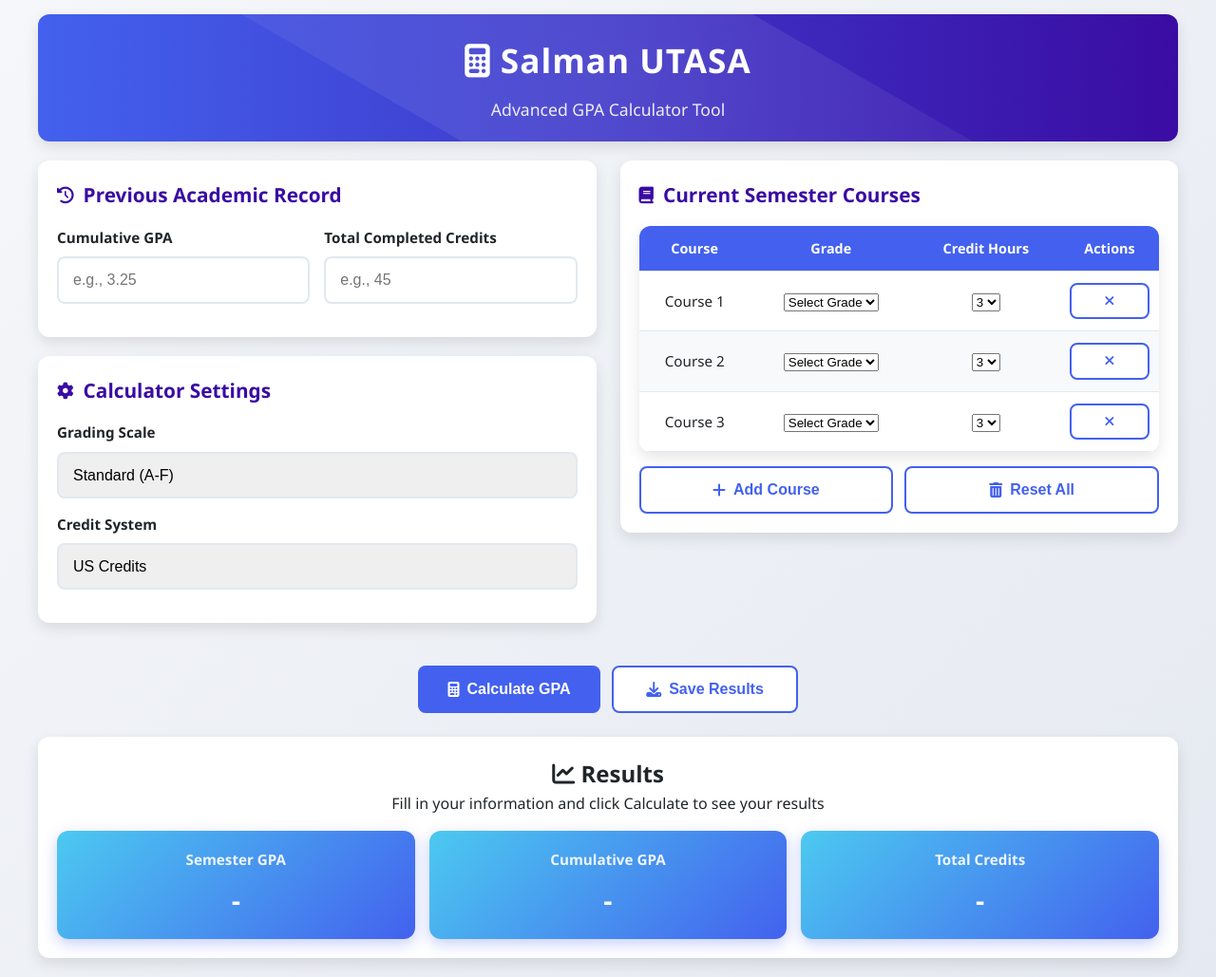
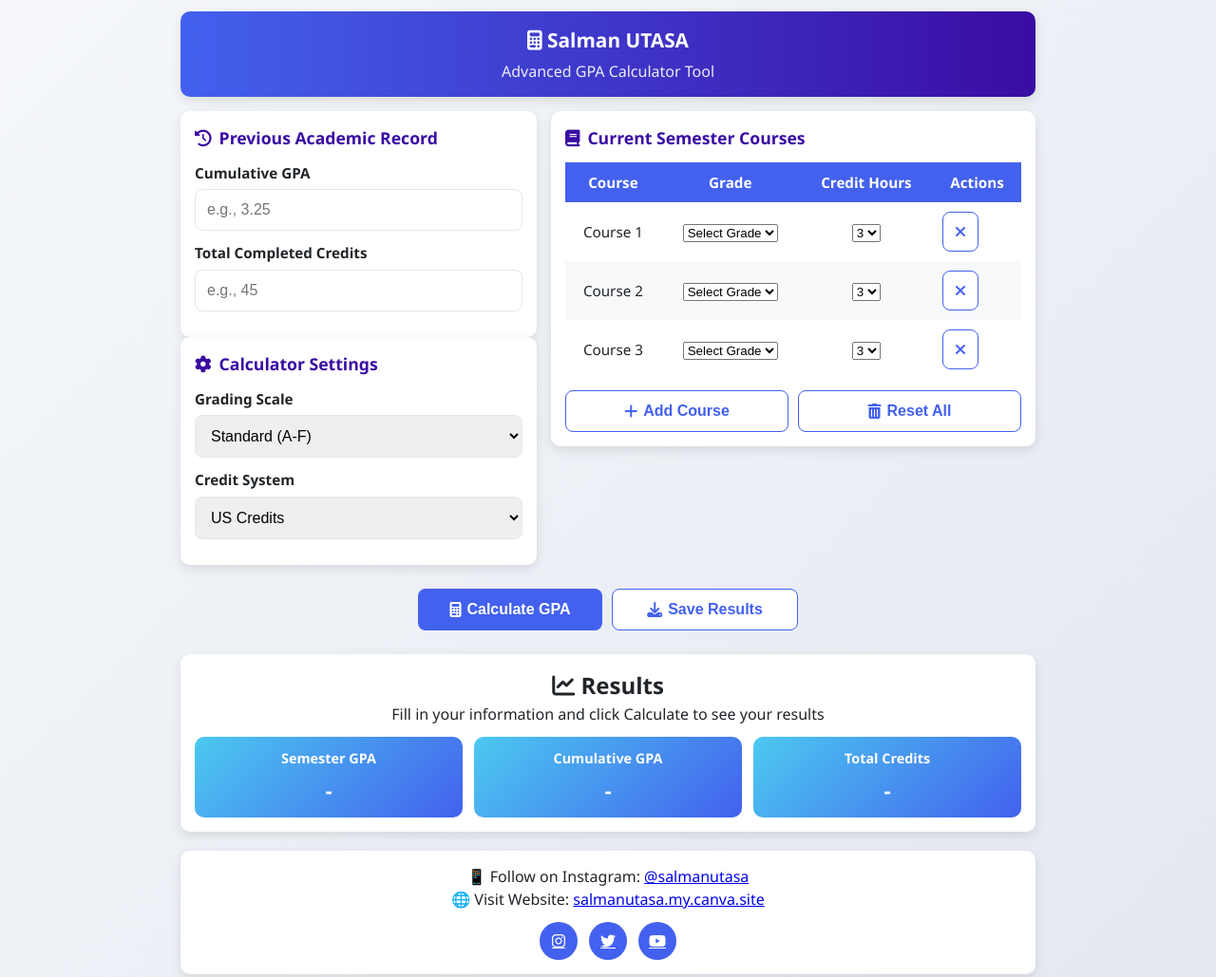
Before and after one commit to salman-20/gpa-calculator, a plain HTML site: page index.html in a window 1280 px wide. Shown: the top 1029 px of the page at 95% size. Drawn offline with Linux system fonts and the light colour scheme.

Commit message:
Update index.html

```diff
--- a/index.html
+++ b/index.html
@@ -5,7 +5,8 @@
   <title>Salman UTASA - Advanced GPA Calculator</title>
   <meta name="viewport" content="width=device-width, initial-scale=1.0">
   <link rel="stylesheet" href="https://cdnjs.cloudflare.com/ajax/libs/font-awesome/6.4.0/css/all.min.css">
-  <style>
+
+    <style>
     :root {
       --primary: #4361ee;
       --secondary: #3a0ca3;
@@ -13,455 +14,125 @@
       --light: #f8f9fa;
       --dark: #212529;
       --gray: #6c757d;
-      --border-radius: 12px;
-      --box-shadow: 0 6px 15px rgba(0, 0, 0, 0.1);
-      --transition: all 0.3s ease;
+      --border-radius: 10px;
+      --box-shadow: 0 4px 12px rgba(0, 0, 0, 0.1);
+      --transition: all 0.2s ease;
     }
 
-    * {
-      box-sizing: border-box;
-      margin: 0;
-      padding: 0;
+    * { box-sizing: border-box; margin: 0; padding: 0; }
+
+    body {
+      font-family: 'Segoe UI', sans-serif;
+      background: linear-gradient(135deg, #f5f7fa 0%, #e4e8f0 100%);
+      color: var(--dark);
+      font-size: 16px;
+      line-height: 1.5;
+      padding: 12px;
+      min-height: 100vh;
     }
 
-    body {
-      font-family: 'Segoe UI', Tahoma, Geneva, Verdana, sans-serif;
-      background: linear-gradient(135deg, #f5f7fa 0%, #e4e8f0 100%);
-      color: var(--dark);
-      line-height: 1.6;
-      padding: 15px;
-      min-height: 100vh;
-      font-size: 16px;
-    }
-
-    .container {
-      max-width: 1200px;
-      margin: 0 auto;
-    }
+    .container { max-width: 900px; margin: auto; }
 
     header {
       text-align: center;
-      padding: 20px 15px;
+      padding: 15px;
       background: linear-gradient(to right, var(--primary), var(--secondary));
       color: white;
       border-radius: var(--border-radius);
       box-shadow: var(--box-shadow);
-      margin-bottom: 20px;
-      position: relative;
-      overflow: hidden;
-    }
-
-    header::before {
-      content: '';
-      position: absolute;
-      top: -50%;
-      left: -50%;
-      width: 200%;
-      height: 200%;
-      background: radial-gradient(circle, rgba(255,255,255,0.1) 0%, transparent 70%);
-      transform: rotate(30deg);
-    }
-
-    header h1 {
-      margin: 0;
-      font-size: 1.8rem;
-      letter-spacing: 1px;
+      margin-bottom: 15px;
       position: relative;
     }
 
-    header p {
-      margin: 10px 0 0;
-      font-size: 1rem;
-      opacity: 0.9;
-      position: relative;
-    }
+    header h1 { font-size: 1.3rem; margin-bottom: 5px; }
+    header p { font-size: 1rem; opacity: 0.9; }
 
-    .main-content {
-      display: grid;
-      grid-template-columns: 1fr;
-      gap: 20px;
-    }
-
-    @media (min-width: 768px) {
-      .main-content {
-        grid-template-columns: 1fr 1fr;
-        gap: 25px;
-      }
-
-      header h1 {
-        font-size: 2.2rem;
-      }
-
-      header p {
-        font-size: 1.1rem;
-      }
-    }
+    .main-content { display: grid; gap: 15px; }
+    @media (min-width: 768px) { .main-content { grid-template-columns: 1fr 1fr; } }
 
     .card {
       background: white;
-      padding: 20px;
+      padding: 15px;
       border-radius: var(--border-radius);
       box-shadow: var(--box-shadow);
-      margin-bottom: 20px;
       transition: var(--transition);
     }
+    .card:hover { transform: translateY(-2px); }
 
-    .card:hover {
-      transform: translateY(-5px);
-      box-shadow: 0 12px 20px rgba(0, 0, 0, 0.15);
+    .card-title {
+      font-size: 1.1rem;
+      margin-bottom: 12px;
+      color: var(--secondary);
+      display: flex; align-items: center; gap: 8px;
     }
 
-    .card-title {
-      font-size: 1.3rem;
-      margin-bottom: 15px;
-      color: var(--secondary);
-      display: flex;
-      align-items: center;
-      gap: 10px;
+    .input-group { margin-bottom: 12px; }
+    .input-group label { display: block; margin-bottom: 6px; font-weight: 600; font-size: 0.95rem; }
+    .input-group input, .input-group select {
+      width: 100%; padding: 12px;
+      border: 1px solid #e2e8f0;
+      border-radius: 8px;
+      font-size: 1rem;
     }
 
-    .card-title i {
-      font-size: 1.1rem;
-    }
+    .table-container { overflow-x: auto; margin-bottom: 12px; }
+    table { width: 100%; border-collapse: collapse; min-width: 480px; }
+    th, td { padding: 10px; text-align: center; font-size: 0.95rem; }
+    th { background: var(--primary); color: white; position: sticky; top: 0; }
+    tr:nth-child(even) { background: #f8f9fa; }
 
-    .input-group {
-      margin-bottom: 15px;
-    }
-
-    .input-group label {
-      display: block;
-      margin-bottom: 8px;
-      font-weight: 600;
-      color: var(--dark);
-      font-size: 0.95rem;
-    }
-
-    .input-group input, .input-group select {
-      width: 100%;
-      padding: 14px 15px;
-      border: 2px solid #e2e8f0;
-      border-radius: 8px;
-      font-size: 1rem;
-      transition: var(--transition);
-      -webkit-appearance: none;
-      -moz-appearance: none;
-      appearance: none;
-    }
-
-    .input-group input:focus, .input-group select:focus {
-      border-color: var(--primary);
-      outline: none;
-      box-shadow: 0 0 0 3px rgba(67, 97, 238, 0.2);
-    }
-
-    .input-row {
-      display: flex;
-      flex-direction: column;
-      gap: 15px;
-    }
-
-    @media (min-width: 480px) {
-      .input-row {
-        flex-direction: row;
-      }
-    }
-
-    .input-row .input-group {
+    .action-buttons { display: flex; gap: 10px; margin-top: 12px; flex-wrap: wrap; }
+    button {
       flex: 1;
-    }
-
-    .table-container {
-      overflow-x: auto;
-      border-radius: var(--border-radius);
-      box-shadow: var(--box-shadow);
-      margin-bottom: 15px;
-      -webkit-overflow-scrolling: touch;
-    }
-
-    table {
-      width: 100%;
-      border-collapse: collapse;
-      background: white;
-      min-width: 500px;
-    }
-
-    th, td {
-      padding: 12px 10px;
-      text-align: center;
-      border-bottom: 1px solid #e2e8f0;
-      font-size: 0.95rem;
-    }
-
-    th {
       background: var(--primary);
       color: white;
-      font-weight: 600;
-      position: sticky;
-      top: 0;
-      font-size: 0.9rem;
-    }
-
-    tr:nth-child(even) {
-      background-color: #f8f9fa;
-    }
-
-    tr:hover {
-      background-color: #edf2ff;
-    }
-
-    .action-buttons {
-      display: flex;
-      flex-direction: column;
-      gap: 12px;
-      margin-top: 15px;
-    }
-
-    @media (min-width: 480px) {
-      .action-buttons {
-        flex-direction: row;
-      }
-    }
-
-    button {
-      background: var(--primary);
-      color: white;
-      padding: 14px 20px;
+      padding: 12px;
       border: none;
-      cursor: pointer;
       border-radius: 8px;
       font-size: 1rem;
       font-weight: 600;
-      display: flex;
-      align-items: center;
-      justify-content: center;
-      gap: 8px;
+      cursor: pointer;
       transition: var(--transition);
-      flex: 1;
-      min-height: 50px;
+      display: flex; align-items: center; justify-content: center; gap: 6px;
     }
+    button:hover { background: var(--secondary); }
+    button.secondary { background: white; color: var(--primary); border: 1px solid var(--primary); }
 
-    button:hover {
-      background: var(--secondary);
-      transform: translateY(-2px);
+    #result { margin-top: 15px; padding: 15px; background: white; border-radius: var(--border-radius); box-shadow: var(--box-shadow); text-align: center; }
+    .result-box { display: flex; flex-wrap: wrap; gap: 12px; justify-content: center; margin-top: 12px; }
+    .result-item {
+      flex: 1; min-width: 150px;
+      padding: 12px;
+      background: linear-gradient(135deg, #4cc9f0, #4361ee);
+      border-radius: var(--border-radius);
+      color: white;
     }
+    .result-item h3 { font-size: 0.9rem; margin-bottom: 6px; }
+    .result-item p { font-size: 1.4rem; font-weight: 700; }
 
-    button.secondary {
-      background: white;
-      color: var(--primary);
-      border: 2px solid var(--primary);
+    footer { margin-top: 20px; padding: 15px; background: white; border-radius: var(--border-radius); box-shadow: var(--box-shadow); text-align: center; }
+    .social-links { display: flex; justify-content: center; gap: 12px; margin-top: 12px; }
+    .social-links a { width: 40px; height: 40px; background: var(--primary); color: white; border-radius: 50%; display: flex; align-items: center; justify-content: center; font-size: 1rem; }
+
+    .toast {
+      position: fixed; bottom: 20px; right: 20px; left: 20px;
+      background: var(--success); color: white;
+      padding: 12px;
+      border-radius: 8px;
+      text-align: center;
+      opacity: 0; transform: translateY(50px);
+      transition: all 0.3s ease; z-index: 999;
     }
+    .toast.show { opacity: 1; transform: translateY(0); }
 
-    button.secondary:hover {
-      background: #f0f4ff;
+    @media (max-width: 480px) {
+      body { font-size: 15px; padding: 8px; }
+      header h1 { font-size: 1.2rem; }
+      .card { padding: 12px; }
+      button { font-size: 0.95rem; padding: 10px; }
     }
+            </style>
 
-    #result {
-      text-align: center;
-      padding: 20px;
-      background: white;
-      border-radius: var(--border-radius);
-      box-shadow: var(--box-shadow);
-      margin-top: 20px;
-    }
-
-    .result-box {
-      display: flex;
-      flex-direction: column;
-      gap: 15px;
-      margin-top: 15px;
-    }
-
-    @media (min-width: 600px) {
-      .result-box {
-        flex-direction: row;
-        justify-content: space-around;
-        flex-wrap: wrap;
-      }
-    }
-
-    .result-item {
-      flex: 1;
-      min-width: 200px;
-      padding: 18px;
-      border-radius: var(--border-radius);
-      background: linear-gradient(135deg, #4cc9f0 0%, #4361ee 100%);
-      color: white;
-      box-shadow: 0 5px 15px rgba(67, 97, 238, 0.3);
-    }
-
-    .result-item h3 {
-      font-size: 0.95rem;
-      margin-bottom: 8px;
-      opacity: 0.9;
-    }
-
-    .result-item p {
-      font-size: 1.8rem;
-      font-weight: 700;
-    }
-
-    footer {
-      margin-top: 30px;
-      text-align: center;
-      padding: 20px;
-      background: white;
-      border-radius: var(--border-radius);
-      box-shadow: var(--box-shadow);
-    }
-
-    .social-links {
-      display: flex;
-      justify-content: center;
-      gap: 15px;
-      margin-top: 15px;
-    }
-
-    .social-links a {
-      display: inline-flex;
-      align-items: center;
-      justify-content: center;
-      width: 45px;
-      height: 45px;
-      background: var(--primary);
-      color: white;
-      border-radius: 50%;
-      font-size: 1.2rem;
-      transition: var(--transition);
-      text-decoration: none;
-    }
-
-    .social-links a:hover {
-      background: var(--secondary);
-      transform: translateY(-3px);
-    }
-
-    .course-actions {
-      display: flex;
-      gap: 8px;
-    }
-
-    .course-actions button {
-      padding: 10px 12px;
-      font-size: 0.9rem;
-      min-height: auto;
-    }
-
-    /* Toast notification */
-    .toast {
-      position: fixed;
-      bottom: 20px;
-      right: 20px;
-      left: 20px;
-      padding: 15px 20px;
-      background: var(--success);
-      color: white;
-      border-radius: 8px;
-      box-shadow: 0 5px 15px rgba(0, 0, 0, 0.2);
-      display: flex;
-      align-items: center;
-      justify-content: center;
-      gap: 10px;
-      transform: translateY(100px);
-      opacity: 0;
-      transition: all 0.3s ease;
-      z-index: 1000;
-      text-align: center;
-    }
-
-    @media (min-width: 480px) {
-      .toast {
-        left: auto;
-        right: 20px;
-        width: auto;
-        max-width: 350px;
-        justify-content: flex-start;
-      }
-    }
-
-    .toast.show {
-      transform: translateY(0);
-      opacity: 1;
-    }
-
-    /* Help tooltip */
-    .tooltip {
-      position: relative;
-      display: inline-block;
-      margin-left: 8px;
-      color: var(--gray);
-      cursor: help;
-    }
-
-    .tooltip-text {
-      visibility: hidden;
-      width: 200px;
-      background: var(--dark);
-      color: white;
-      text-align: center;
-      border-radius: 6px;
-      padding: 10px;
-      position: absolute;
-      z-index: 1;
-      bottom: 125%;
-      left: 50%;
-      transform: translateX(-50%);
-      opacity: 0;
-      transition: opacity 0.3s;
-      font-weight: normal;
-      font-size: 0.9rem;
-    }
-
-    .tooltip:hover .tooltip-text {
-      visibility: visible;
-      opacity: 1;
-    }
-
-    /* Mobile specific styles */
-    @media (max-width: 767px) {
-      body {
-        padding: 10px;
-        font-size: 15px;
-      }
-
-      .card {
-        padding: 15px;
-      }
-
-      th, td {
-        padding: 10px 8px;
-      }
-
-      .result-item {
-        min-width: 100%;
-      }
-
-      .result-item p {
-        font-size: 1.6rem;
-      }
-    }
-
-    /* Very small devices */
-    @media (max-width: 360px) {
-      header h1 {
-        font-size: 1.5rem;
-      }
-
-      .card-title {
-        font-size: 1.2rem;
-      }
-
-      button {
-        padding: 12px 15px;
-        font-size: 0.95rem;
-      }
-
-      .social-links a {
-        width: 40px;
-        height: 40px;
-        font-size: 1.1rem;
-      }
-    }
-  </style>
 </head>
 <body>
   <div class="container">
```
